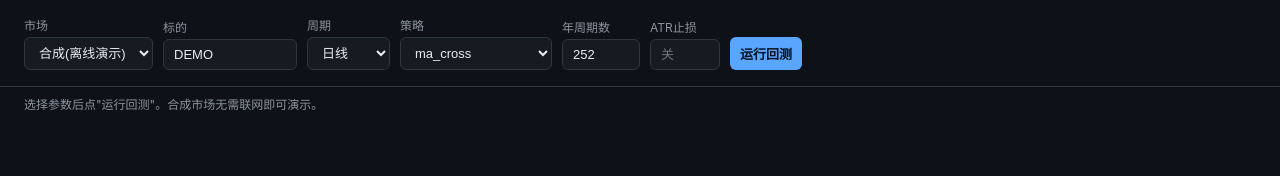
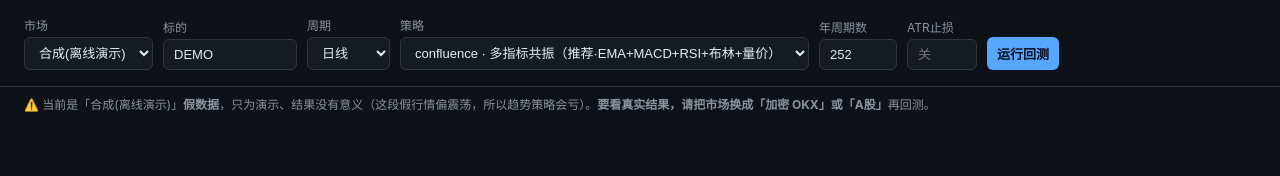
Before and after one commit to a2636592084-design/-, a FastAPI app: page / in a window 1280 px wide. Shown: the part 111-287 px from the top of the page. Run offline with FastAPI, Linux system fonts and the light colour scheme; some libraries are stand-ins or nearby versions.

Commit message:
面板：策略下拉加中文名 + 合成市场标注"假数据"提示
用户没认出 confluence 就是多指标共振策略，且默认合成假数据让"策略全亏"造成误解。
- 策略下拉(回测/扫描)显示中文说明，如 confluence·多指标共振(推荐)；option value
  仍为英文原名，后端不变；confluence 排最前并设为默认
- 回测页状态栏明示"合成=假数据、结果无意义，要看真实结果请选加密/A股"，
  切换市场时提示动态更新
纯前端改动，46 项测试全绿。

Co-Authored-By: Claude Opus 4.8 <noreply@anthropic.com>
Claude-Session: https://claude.ai/code/session_01JZFRWVfJQDdXoHBRARA13m

```diff
--- a/qbot/web/templates/dashboard.html
+++ b/qbot/web/templates/dashboard.html
@@ -99,7 +99,7 @@
       <div class="field"><label>ATR止损</label><input id="atrstop" placeholder="关" size="4"></div>
       <div class="field"><label>&nbsp;</label><button class="go" id="run">运行回测</button></div>
     </div>
-    <div class="status" id="status">选择参数后点"运行回测"。合成市场无需联网即可演示。</div>
+    <div class="status" id="status">⚠️ 当前是「合成(离线演示)」<b>假数据</b>，只为演示、结果没有意义（这段假行情偏震荡，所以趋势策略会亏）。<b>要看真实结果，请把市场换成「加密 OKX」或「A股」</b>再回测。</div>
     <div class="metrics" id="metrics"></div>
     <div id="charts">
       <div class="plot" id="equityChart" style="height:360px"></div>
@@ -259,12 +259,26 @@
       }
     }
 
+    const STRAT_LABEL = {
+      confluence: 'confluence · 多指标共振（推荐·EMA+MACD+RSI+布林+量价）',
+      regime_switch: 'regime_switch · 自适应组合（趋势/震荡自动切换）',
+      trend_stack: 'trend_stack · 趋势栈（EMA+ADX+MACD）',
+      supertrend: 'supertrend · 超级趋势（含移动止损）',
+      ma_cross: 'ma_cross · 双均线趋势',
+      donchian: 'donchian · 唐奇安通道突破',
+      rsi_reversion: 'rsi_reversion · RSI均值回归（震荡市）',
+      bollinger_reversion: 'bollinger_reversion · 布林均值回归（震荡市）',
+      vwap_momentum: 'vwap_momentum · VWAP日内动量（用15m/1h）',
+    };
     async function loadStrategies(){
-      const list = await (await fetch('/api/strategies')).json();
-      const opt = list.map(s=>`<option value="${s}">${s}</option>`).join('');
+      let list = await (await fetch('/api/strategies')).json();
+      // 把 confluence 排到最前，方便用户找到"多指标"策略
+      list = list.slice().sort((a,b)=> (a==='confluence'?-1:0) - (b==='confluence'?-1:0));
+      const opt = list.map(s=>`<option value="${s}">${STRAT_LABEL[s]||s}</option>`).join('');
       strategy.innerHTML = opt;
       s_strategy.innerHTML = opt;
-      s_strategy.value = list.includes('regime_switch') ? 'regime_switch' : list[0];
+      strategy.value = list.includes('confluence') ? 'confluence' : list[0];
+      s_strategy.value = list.includes('confluence') ? 'confluence' : list[0];
     }
 
     /* ---------- 回测 ---------- */
@@ -399,6 +413,9 @@
       const m=e.target.value;
       symbol.value = m==='crypto'?'BTC/USDT':(m==='ashare'?'600519':'DEMO');
       ppy.value = m==='crypto'?'365':'252';
+      status.innerHTML = m==='synthetic'
+        ? '⚠️ 当前是「合成(离线演示)」<b>假数据</b>，结果没有意义。要看真实结果请选「加密 OKX」或「A股」。'
+        : `已选真实市场「${m==='crypto'?'加密 OKX':'A股'}」。填好标的、点"运行回测"（需联网/开加速器）。`;
     });
     document.getElementById('run').addEventListener('click', runBacktest);
     document.getElementById('scan').addEventListener('click', runScan);
```
